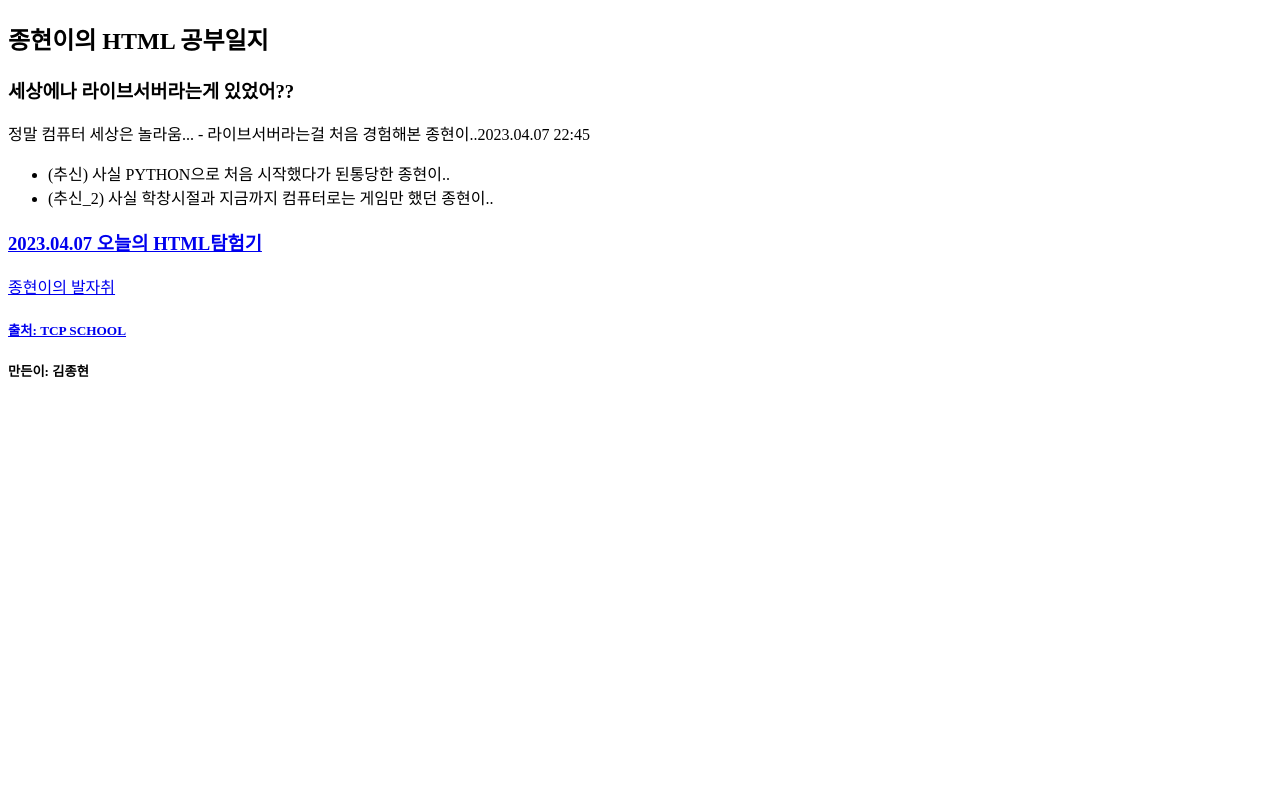
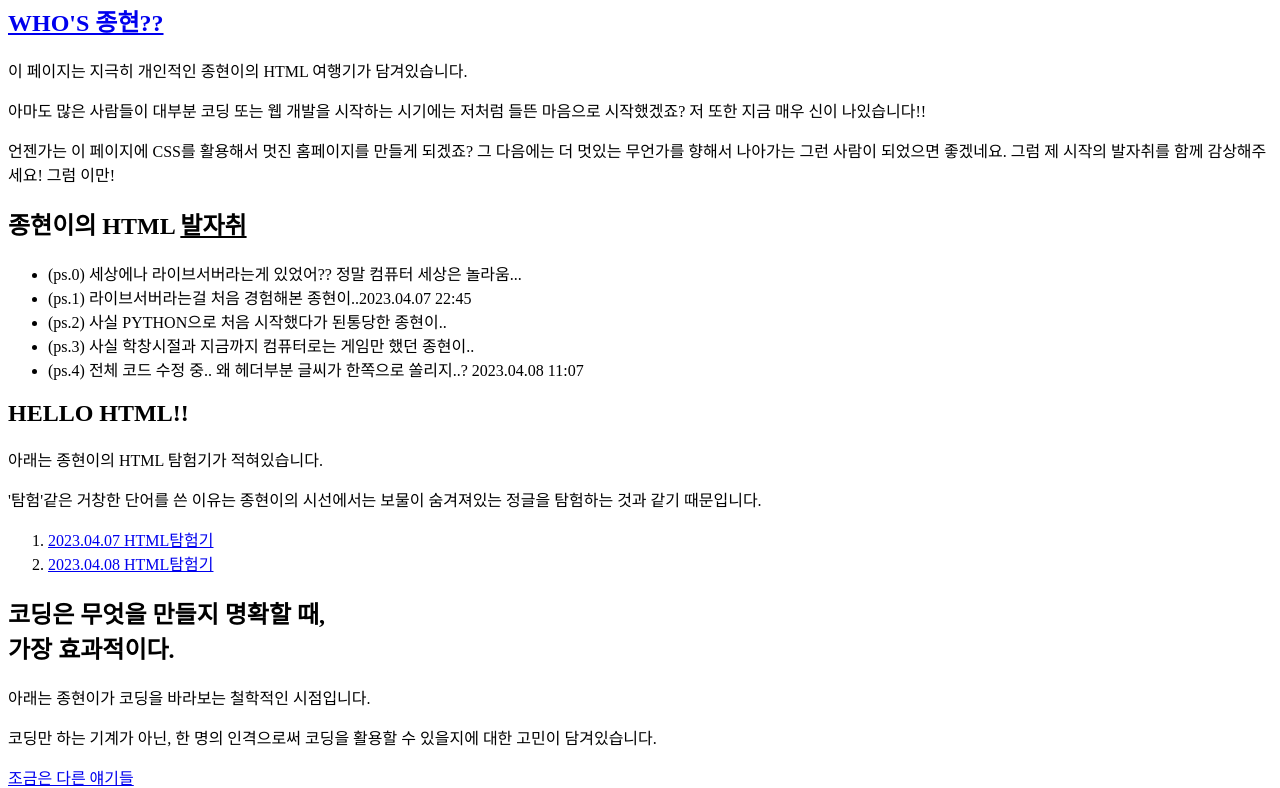
Before and after one commit to HAENII/My-fist-web-site, a plain HTML site: page index.html in a window 1280 px wide. Shown: the part 160-948 px from the top of the page. Before the commit the page ends 800 px from the top, so only its background shows below. Drawn offline with Linux system fonts and the light colour scheme.

Commit message:
계속 코드를 수정중!!
html 코드를 수정하고 있습니다. web을 예쁘게 꾸미고 싶은데 아직은 실력이 부족한 가 봅니다.
먼저 깔끔한 코드를 만드는 것에 집중하고있습니다

```diff
--- a/index.html
+++ b/index.html
@@ -4,40 +4,58 @@
     <meta charset="UTF-8">
     <meta http-equiv="X-UA-Compatible" content="IE=edge">
     <meta name="viewport" content="width=device-width, initial-scale=1.0">
-    <title>HTML</title>
+    <title>종현 Homepage</title>
+    <style>
+        #header {
+            background-color:lightgrey;
+            width: 200px;
+        }
+    </style>
 </head>
 <body>
+    <h1>종현's WEB</h1>
+        <div id="header">
+        <h2>HELLO WORLD!!</h2>
+        </div>
     <div>
-    <h1><a href="1.html" target="_blank">종현이가 누구야?</h1></a>
-        <p>이 페이지는 지극히 개인적인 종현이의 HTML 여행기가 담겨있습니다.
-           아마도 많은 사람들이 대부분 코딩 또는 웹 개발을 시작하는 시기에는 저처럼
-           들뜬 마음으로 시작했겠죠? 저 또한 지금 매우 신이 나있습니다!!
-           언젠가는 이 페이지에 CSS를 활용해서 멋진 홈페이지를 만들게 되겠죠?
+        <a href="0.html" target="_blank"><h2>WHO'S 종현??</h2></a>
+        <p>이 페이지는 지극히 개인적인 종현이의 HTML 여행기가 담겨있습니다.</p>
+        <p>아마도 많은 사람들이 대부분 코딩 또는 웹 개발을 시작하는 시기에는 저처럼
+           들뜬 마음으로 시작했겠죠? 저 또한 지금 매우 신이 나있습니다!!</p>
+        <p>언젠가는 이 페이지에 CSS를 활용해서 멋진 홈페이지를 만들게 되겠죠?
            그 다음에는 더 멋있는 무언가를 향해서 나아가는 그런 사람이 되었으면 좋겠네요.
            그럼 제 시작의 발자취를 함께 감상해주세요! 그럼 이만!
         </p>
     </div>
     <div>
-        <p><h2>종현이의 HTML 공부일지</h2></p>
-        <p> <h3>세상에나 라이브서버라는게 있었어??</h3>
-        정말 컴퓨터 세상은 놀라움...
-        - 라이브서버라는걸 처음 경험해본 종현이..2023.04.07 22:45</p>
-    </div>
-    <div>
+        <h2>종현이의 HTML <u>발자취</u></h2>
             <ul>
-                <li>(추신) 사실 PYTHON으로 처음 시작했다가 된통당한 종현이..</li>
-                <li>(추신_2) 사실 학창시절과 지금까지 컴퓨터로는 게임만 했던 종현이..</li>
+                <li>(ps.0) 세상에나 라이브서버라는게 있었어?? 정말 컴퓨터 세상은 놀라움...</li>
+                <li>(ps.1) 라이브서버라는걸 처음 경험해본 종현이..2023.04.07 22:45</li>
+                <li>(ps.2) 사실 PYTHON으로 처음 시작했다가 된통당한 종현이..</li>
+                <li>(ps.3) 사실 학창시절과 지금까지 컴퓨터로는 게임만 했던 종현이..</li>
+                <li>(ps.4) 전체 코드 수정 중.. 왜 헤더부분 글씨가 한쪽으로 쏠리지..? 2023.04.08 11:07</li>
             </ul>
         </div>
+        <h2>HELLO HTML!!</h2>
+        <p>아래는 종현이의 HTML 탐험기가 적혀있습니다.</p>
+        <p>'탐험'같은 거창한 단어를 쓴 이유는 종현이의 시선에서는 보물이 숨겨져있는 정글을 탐험하는 것과 같기 때문입니다.</p>
         <div>
-<P><h3><a href="2.html" target="_blank" >2023.04.07 오늘의 HTML탐험기</h3></P></a>
+            <ol>
+                <li><a href="2.html" target="_blank" >2023.04.07 HTML탐험기</a></li>
+                <li><a href="3.html" target="_blank" >2023.04.08 HTML탐험기</a></li>
+            </ol>
 </div>
+<h2>코딩은 무엇을 만들지 명확할 때,<br>가장 효과적이다.</h2>
 <div>
-    <a href="e.html" target="_blank" title ="종현이가 코딩을 철학적인 시선에서 바라본 느낀점입니다.">종현이의 발자취</a>
+    <p>아래는 종현이가 코딩을 바라보는 철학적인 시점입니다.</p>
+    <p>코딩만 하는 기계가 아닌, 한 명의 인격으로써 코딩을 활용할 수 있을지에 대한 고민이 담겨있습니다.</p>
+    <a href="e.html" target="_blank">조금은 다른 얘기들</a>
 </div>
 </body>
-<footer>
-    <h5><a href="http://www.tcpschool.com/html/html5_element_semantic" target="_blank">출처: TCP SCHOOL </a></h5>
-    <h5>만든이: 김종현</h5>
-</footer>
+<div>
+    <h2>알파이자 오메가</h2>
+    <h5><a href="https://www.youtube.com/@coohde" target="_blank">배우는 중: 생활코딩.YOUTUBEL </a></h5>
+    <h5>web 만든이: 김종현</h5>
+</div>
 </html>
```
Also changed, not shown: 0.html (added, +47 -0 lines).
